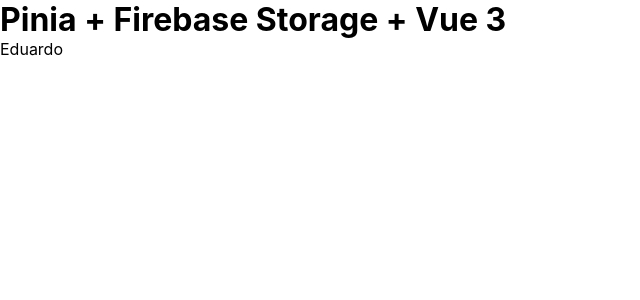
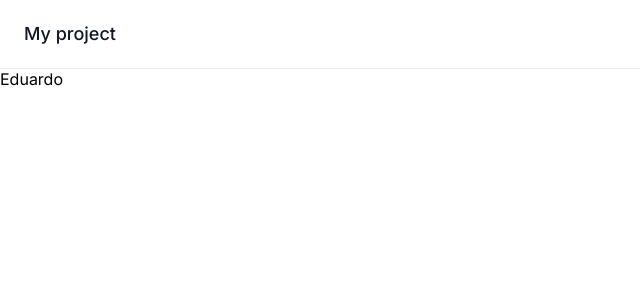
Before and after one commit to yuKalashnikova2/upload-files-firebase-storage, a Vue app: page / in a window 1280 px wide. Shown: the top 300 px of the page, without its empty margins (0-640 px from the left). Built offline with nearby package versions, Linux system fonts and the light colour scheme.

Commit message:
feat(component): Title

```diff
--- a/src/App.vue
+++ b/src/App.vue
@@ -1,11 +1,12 @@
 <script setup>
+import Title from './components/Title.vue';
 import { useCounterStore } from './store/index.js'
 
 const store = useCounterStore()
 </script>
 
 <template>
-  <h1>Pinia + Firebase Storage + Vue 3</h1>
+  <Title />
   <div>
     {{ store.name }}
   </div>
--- /dev/null
+++ b/src/components/Title.vue
@@ -0,0 +1,21 @@
+<script setup></script>
+
+<template>
+  <div class="title">
+    <h1 class="title__name">My project</h1>
+  </div>
+</template>
+
+<style lang="scss" scoped>
+.title {
+  padding: 20px 24px;
+  border-bottom: 1px solid #eaecf0;
+  &__name {
+    color: var(--Gray-900, #101828);
+    font-size: 18px;
+    font-style: normal;
+    font-weight: 500;
+    line-height: 28px;
+  }
+}
+</style>
--- a/src/style.css
+++ b/src/style.css
@@ -1,3 +1,4 @@
+@import url('https://fonts.googleapis.com/css2?family=DM+Sans:opsz,wght@9..40,200;9..40,300;9..40,400;9..40,500;9..40,600;9..40,700;9..40,800&family=Inter:wght@300;400;500;600;700;800;900&family=Nunito:wght@300;400;500;600;700;800;900&family=Open+Sans:wght@400;700&family=Outfit:wght@300;400;500;700&family=Roboto:wght@300;400;500;700;900&family=Rubik:ital,wght@0,300;0,400;0,500;0,600;0,700;0,800;1,800&display=swap');
 *,
 *::before,
 *::after {
```
Also changed, not shown: src/components/HelloWorld.vue (deleted, +0 -40 lines).
